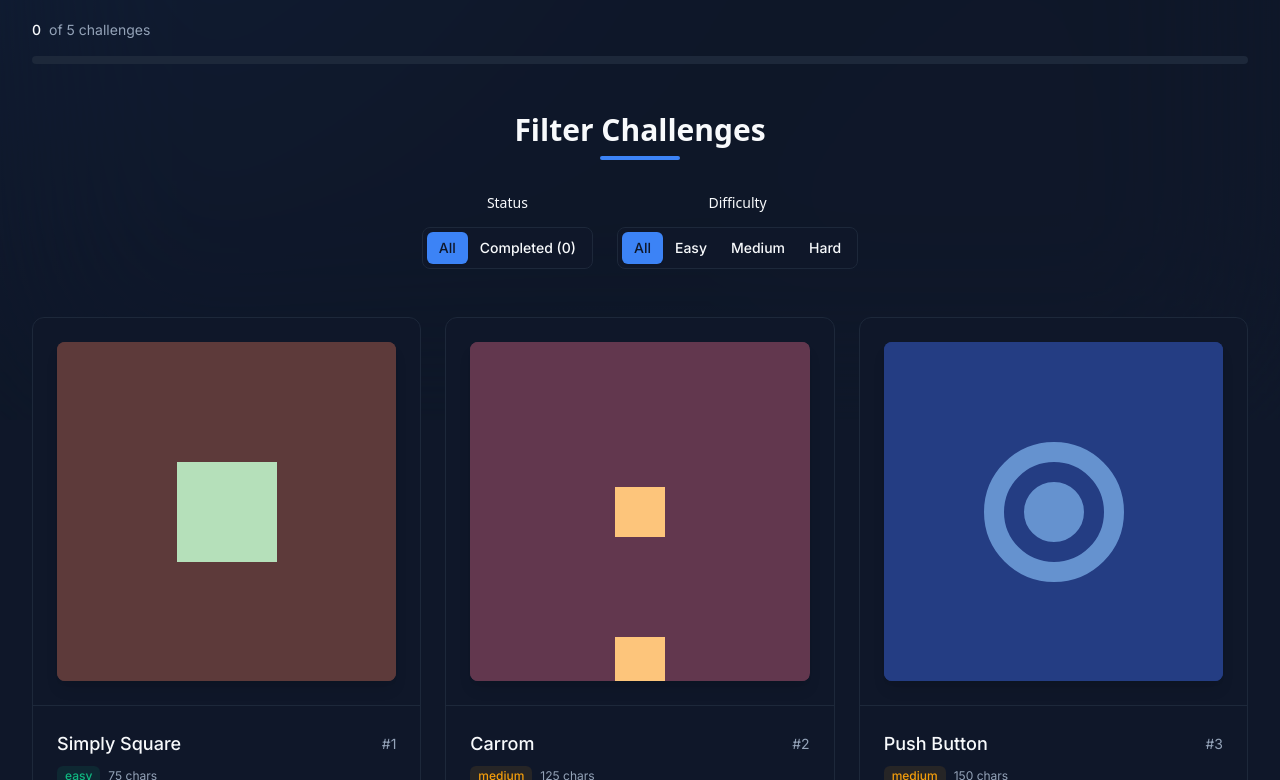
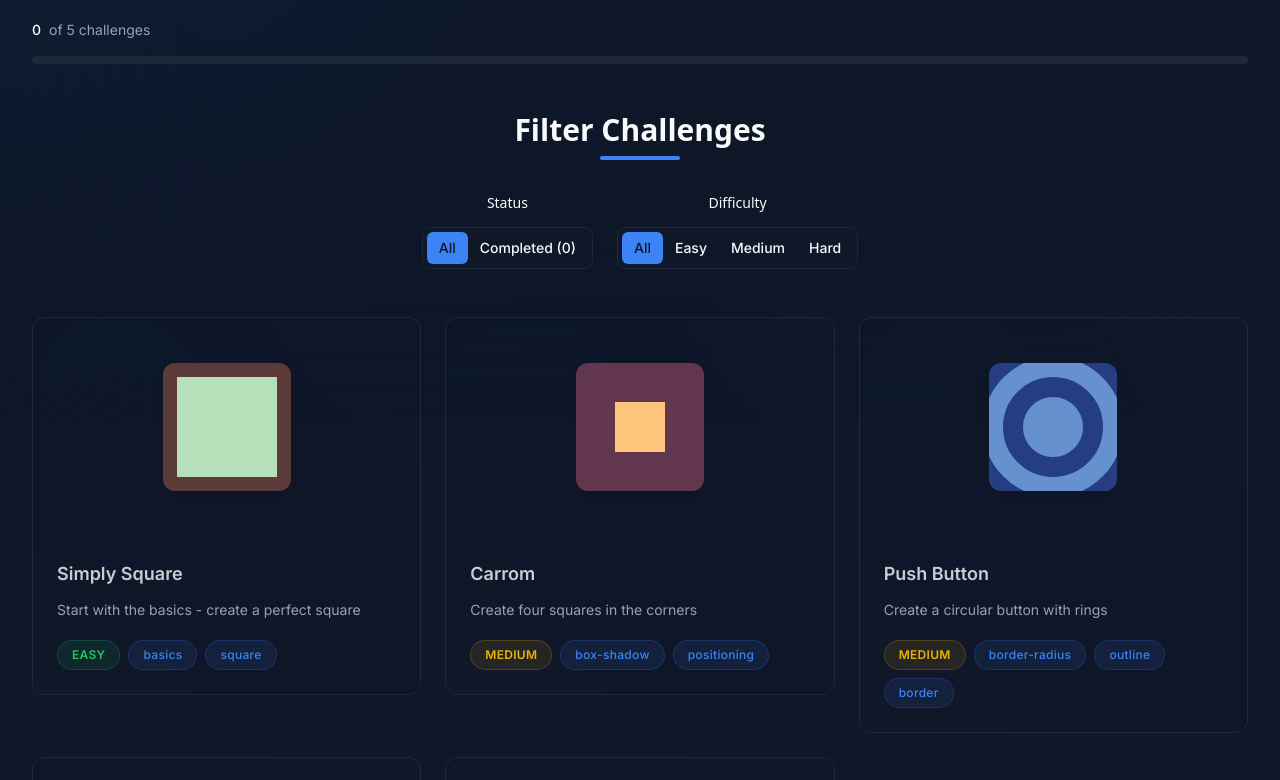
Before and after one commit to JayRichh/DOMination, a Next.js app: page /challenges in a window 1280 px wide. Shown: the part 380-1160 px from the top of the page. Built offline with nearby package versions, Linux system fonts and the light colour scheme.

Commit message:
build: fix type and build errors

```diff
--- a/src/app/challenges/ChallengeList.tsx
+++ b/src/app/challenges/ChallengeList.tsx
@@ -6,8 +6,6 @@
 import { getChallengeState, getAllChallengeStates } from "~/utils/challengeState";
 import type { Challenge } from "~/types/challenge";
 import { ChallengeFilters } from "./ChallengeFilters";
-
-const MotionLink = motion(Link);
 
 function ChallengeCard({ challenge }: { challenge: Challenge }) {
   const [completionState, setCompletionState] = useState<{ characterScore: number; visualScore: number; combinedScore: number } | null>(null);
--- a/src/app/challenges/ChallengesList.tsx
+++ b/src/app/challenges/ChallengesList.tsx
@@ -34,27 +34,47 @@
 
 interface ChallengesListProps {
   challenges: Challenge[];
+  completedChallenges?: string[];
 }
 
-export function ChallengesList({ challenges }: ChallengesListProps) {
+export function ChallengesList({ challenges, completedChallenges = [] }: ChallengesListProps) {
   const [filteredChallenges, setFilteredChallenges] = useState(challenges);
   const [hoveredArrow, setHoveredArrow] = useState<string | null>(null);
   const [hoveredId, setHoveredId] = useState<string | null>(null);
+  const [showCompleted, setShowCompleted] = useState(false);
+  const [selectedDifficulty, setSelectedDifficulty] = useState('all');
 
-  const handleFilterChange = (difficulty: string, searchQuery: string) => {
+  const completedCount = completedChallenges.length;
+
+  const handleShowCompletedChange = (value: boolean) => {
+    setShowCompleted(value);
+    filterChallenges(value, selectedDifficulty);
+  };
+
+  const handleDifficultyChange = (value: string) => {
+    setSelectedDifficulty(value);
+    filterChallenges(showCompleted, value);
+  };
+
+  const filterChallenges = (completed: boolean, difficulty: string) => {
     const filtered = challenges.filter(challenge => {
+      const isCompleted = completedChallenges.includes(challenge.id);
+      const matchesCompleted = !completed || isCompleted;
       const matchesDifficulty = difficulty === "all" || challenge.difficulty === difficulty;
-      const matchesSearch = searchQuery === "" ||
-        challenge.title.toLowerCase().includes(searchQuery.toLowerCase()) ||
-        challenge.description.toLowerCase().includes(searchQuery.toLowerCase());
-      return matchesDifficulty && matchesSearch;
+      return matchesCompleted && matchesDifficulty;
     });
     setFilteredChallenges(filtered);
   };
 
   return (
     <div>
-      <ChallengeFilters onFilterChange={handleFilterChange} />
+      <ChallengeFilters
+        showCompleted={showCompleted}
+        completedCount={completedCount}
+        selectedDifficulty={selectedDifficulty}
+        onShowCompletedChange={handleShowCompletedChange}
+        onDifficultyChange={handleDifficultyChange}
+      />
 
       <motion.div
         variants={container}
--- a/src/app/challenges/[id]/ChallengePage.tsx
+++ b/src/app/challenges/[id]/ChallengePage.tsx
@@ -164,7 +164,7 @@
       });
       console.error('Score update error:', err);
     }
-  }, [userHtml, userCss, challenge.id, challenge.optimalCodeLength]);
+  }, [userHtml, userCss, challenge.id, challenge.optimalCodeLength, validateSubmission]);
 
   if (!mounted) return null;
 
--- a/src/app/challenges/page.tsx
+++ b/src/app/challenges/page.tsx
@@ -2,16 +2,25 @@
 import { PageLayout } from "~/components/PageLayout";
 import { Text } from "~/components/ui/Text";
 import { challenges } from "./data";
-import { ChallengeList } from "./ChallengeList";
+import { ChallengesList } from "./ChallengesList";
 import { StatsOverview } from "./StatsOverview";
+import { getAllChallengeStates } from "~/utils/challengeState";
 
 async function getChallenges() {
   await new Promise(resolve => setTimeout(resolve, 0));
   return challenges;
 }
 
+function getCompletedChallenges(): string[] {
+  const states = getAllChallengeStates();
+  return Object.entries(states)
+    .filter(([_, state]) => state.bestScore?.combinedScore === 100)
+    .map(([id]) => id);
+}
+
 export default async function ChallengesPage() {
   const challenges = await getChallenges();
+  const completedChallenges = getCompletedChallenges();
 
   return (
     <PageLayout>
@@ -50,7 +59,10 @@
               ))}
             </div>
           }>
-            <ChallengeList challenges={challenges} />
+            <ChallengesList
+              challenges={challenges}
+              completedChallenges={completedChallenges}
+            />
           </Suspense>
         </div>
       </div>
--- a/src/app/leaderboard/page.tsx
+++ b/src/app/leaderboard/page.tsx
@@ -85,7 +85,7 @@
                 Global Leaderboard
               </Text>
               <div className="absolute -bottom-2 left-0 right-0 h-[2px] bg-[#6B8AFF]/20 dark:bg-primary/20">
-                <div className="absolute top-0 left-0 right-0 h-full bg-[#6B8AFF]/40 dark:bg-primary/40" style={{ width: '50%', animation: 'moveUnderline 2s ease-in-out infinite' }}></div>
+                <div className="absolute top-0 left-0 right-0 h-full bg-[#6B8AFF]/40 dark:bg-primary/40" style={{ width: '50%', animation: 'moveUnderline 2s ease-in-out infinite' }}/>
               </div>
             </div>
             <Text variant="body-lg" className="text-[#6B8AFF]/60 dark:text-muted-foreground mt-6 w-full text-center right-[3.8rem]">
--- a/src/components/PageLayout.tsx
+++ b/src/components/PageLayout.tsx
@@ -10,7 +10,7 @@
   fullWidth?: boolean;
 }
 
-export function PageLayout({ children, className = "", fullWidth = false }: PageLayoutProps) {
+export function PageLayout({ children, className = "" }: PageLayoutProps) {
   const pathname = usePathname();
   const isChallengePage = /^\/challenges\/\d+/.test(pathname || '');
 
--- a/src/components/ui/Badge.tsx
+++ b/src/components/ui/Badge.tsx
@@ -5,7 +5,8 @@
 
 interface BadgeProps {
   children: React.ReactNode;
-  variant?: 'default' | 'outline';
+  variant?: 'default' | 'outline' | 'solid';
+  color?: 'primary' | 'success' | 'error';
   className?: string;
 }
 
@@ -15,19 +16,39 @@
   hard: "bg-red-500/10 text-red-500 border-red-500/20"
 };
 
+const colorStyles = {
+  primary: {
+    solid: "bg-primary text-primary-foreground border-primary",
+    outline: "border-primary text-primary",
+    default: "bg-primary/10 text-primary border-primary/20"
+  },
+  success: {
+    solid: "bg-green-500 text-white border-green-500",
+    outline: "border-green-500 text-green-500",
+    default: "bg-green-500/10 text-green-500 border-green-500/20"
+  },
+  error: {
+    solid: "bg-red-500 text-white border-red-500",
+    outline: "border-red-500 text-red-500",
+    default: "bg-red-500/10 text-red-500 border-red-500/20"
+  }
+};
+
 export function Badge({
   children,
   variant = 'default',
+  color = 'primary',
   className
 }: BadgeProps) {
+  const colorStyle = colorStyles[color]?.[variant] || colorStyles.primary[variant];
+
   return (
     <motion.span
       whileHover={{ scale: 1.05 }}
       whileTap={{ scale: 0.95 }}
       className={cn(
         'inline-flex items-center px-3.5 py-1.5 rounded-full text-xs font-medium tracking-wide transition-colors border',
-        variant === 'default' && 'bg-primary/10 text-primary border-primary/20',
-        variant === 'outline' && 'border-primary text-primary',
+        colorStyle,
         className
       )}
     >
```
Also changed, not shown: .eslintrc.json.
